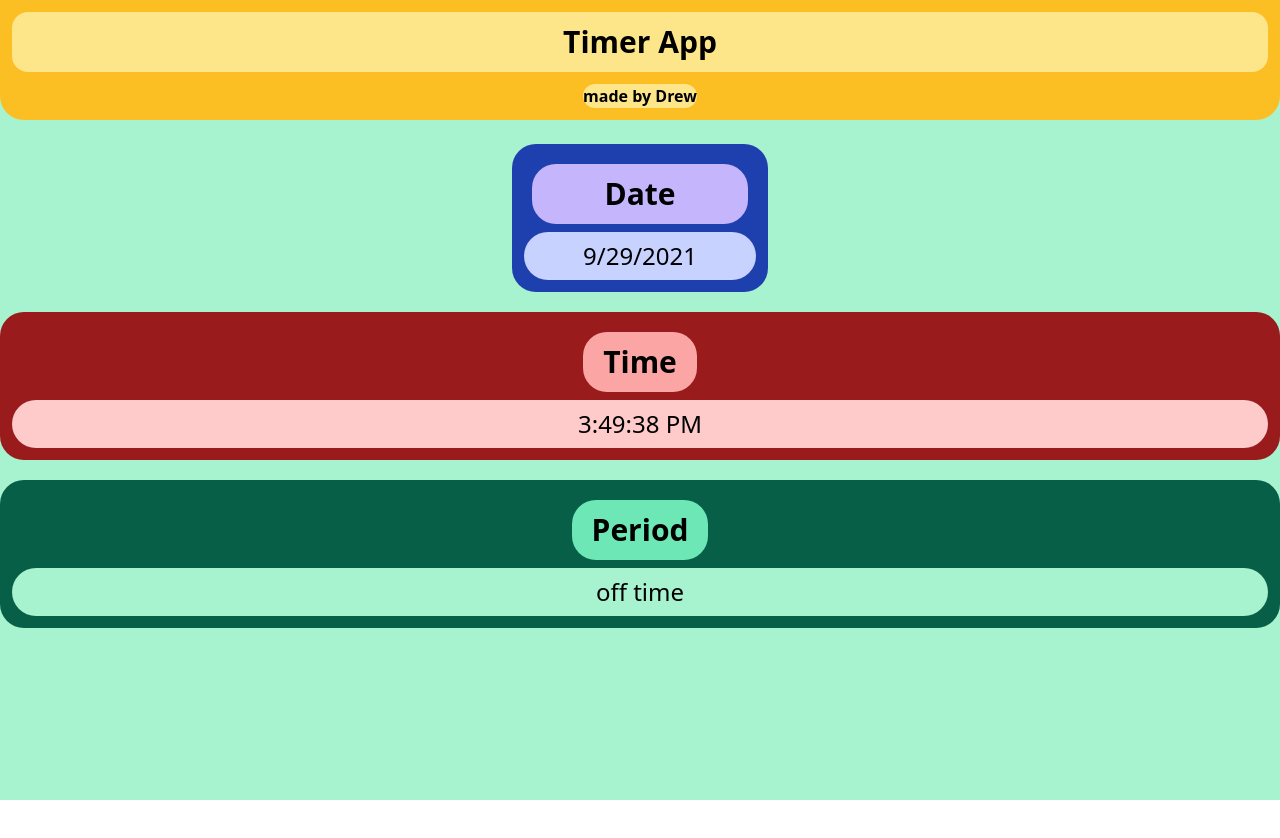
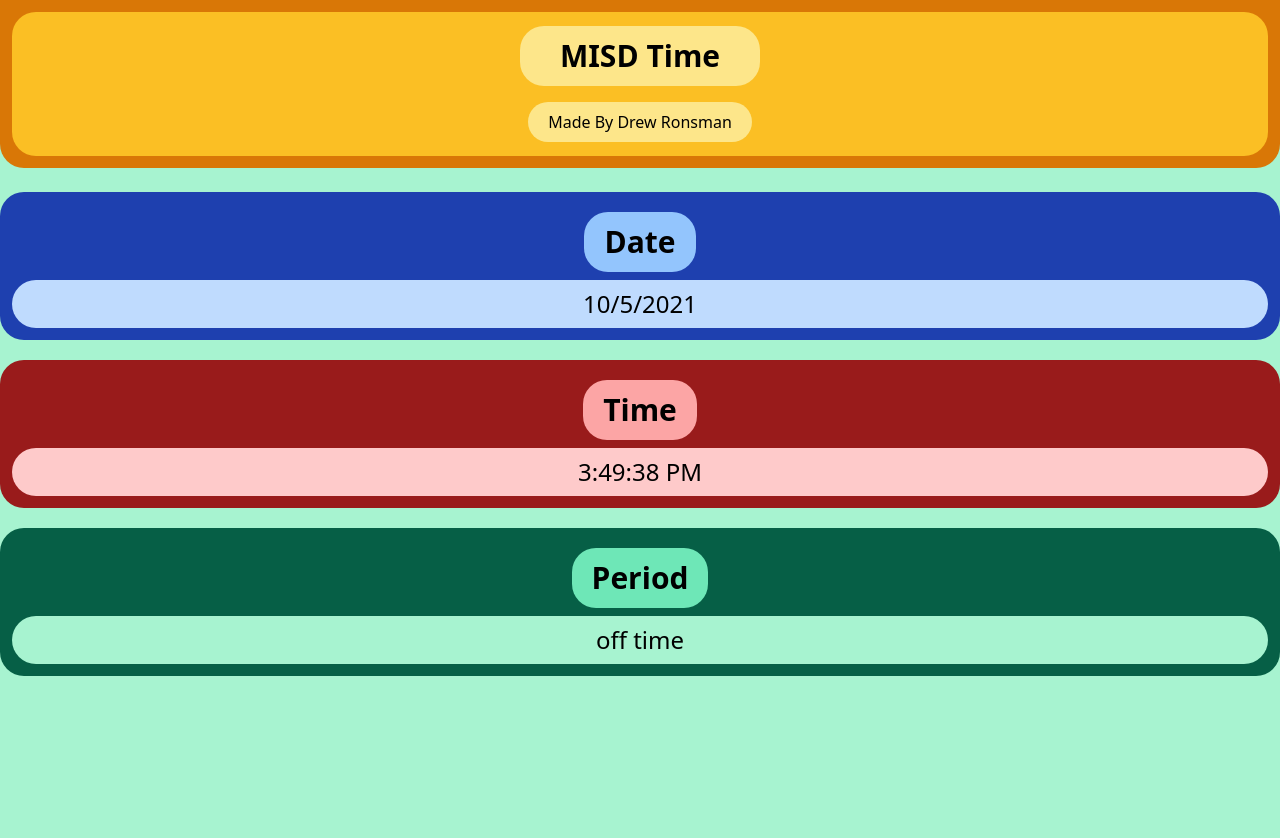
Before and after one commit to NeoPrint3D/timer, a React (Create React App) app: page / in a window 1280 px wide. Shown: the top 838 px of the page. Before the commit the page ends 800 px from the top, so only its background shows below. Built offline with nearby package versions, Linux system fonts and the light colour scheme; no server answers.

Commit message:
time left func

```diff
--- a/src/App.js
+++ b/src/App.js
@@ -5,15 +5,15 @@ import firebase from "firebase/compat";
 import { getAnalytics } from "firebase/analytics";
 
 const app = firebase.initializeApp(firebaseConfig);
-const anylitics = getAnalytics(app);
+getAnalytics(app);
 
 function App() {
   let dt = new Date();
   const [time, setTime] = useState(0);
   let [period, setPeriod] = useState(0);
-  let [size, setSize] = useState(0);
-
-  const top = "flex justify-center p-2";
+  let [timeleft, setTimeleft] = useState(0);
+  const endof=[806,857,951,1042,1207,1258,1349,1440]
+  let date = `${dt.getMonth() + 1}/${dt.getDay()}/${dt.getFullYear()}`;
 
   useEffect(() => {
     let interval = setInterval(() => {
@@ -34,6 +34,9 @@ function App() {
     }
 
     let total = t.getHours() + "" + minutes;
+
+
+
     if (total >= 720 && total <= 806) {
       setPeriod(1);
     } else if (total >= 806 && total <= 857) {
@@ -53,45 +56,49 @@ function App() {
     } else {
       setPeriod("off time");
     }
-  };
-
-const makeBigger = () => {
-  setSize(size + 10);
-  console.log(size);
-  console.log(`p-${size}`);
-};
 
 
 
 
 
-
+    if(period==0){
+      setTimeleft(endof[0]-total);
+    }
+    else{
+      setTimeleft(endof[period-1]-total);
+    }
+  };
 
   return (
-    <main className="bg-green-200 h-screen">
-      <header className="bg-yellow-400 p-3 text-center rounded-b-3xl mb-6">
-        <h1 className="text-3xl font-bold bg-yellow-200 p-3 rounded-2xl mb-3">
-          Timer App
-        </h1>
-        <div className="flex text-center justify-center ">
-          <button onclick={()=>makeBigger} className= {`flex-initial bg-yellow-200 rounded-2xl p-${size} font-bold hover:bg-red-800`}>
-            made by Drew
-          </button>
+    <main className="h-screen bg-green-200">
+      <header className="bg-yellow-600 p-3 text-center rounded-b-3xl mb-6 justify-center">
+        <div className="bg-yellow-400 p-1.5 text-center rounded-3xl justify-center">
+        <div className="flex justify-center p-2">
+          <h1 className=" text-3xl font-bold rounded-3xl px-10 p-3 bg-yellow-200  ">
+            MISD Time
+          </h1>
+        </div>
+
+        <div className="flex justify-center p-2">
+          <h1 className="rounded-3xl px-5 p-2 bg-yellow-200 font font-light">
+            Made By Drew Ronsman
+          </h1>
+        </div>
         </div>
       </header>
-      <body>
-        <div className="flex justify-center">
-          <div className="bg-blue-800 text-center p-3 x-5 rounded-3xl mb-5 w-64 ">
-            <div className=" justify-center p-2">
-              <h1 className="text-3xl text-bold rounded-3xl px-5 p-3 bg-purple-300 font-bold">
-                Date
-              </h1>
-            </div>
-            <h3 className="text-2xl text-bold bg-indigo-200 rounded-3xl p-2 font-light ">
-              {dt.getMonth()}/{dt.getDate()}/{dt.getFullYear()}
-            </h3>
+      <body className="bg-green-200 h-screen">
+
+        <div className="bg-blue-800 text-center p-3 rounded-3xl mb-5 container mx-auto">
+          <div className="flex justify-center p-2">
+            <h1 className=" text-3xl text-bold rounded-3xl px-5 p-3 bg-blue-300 font font-bold">
+              Date
+            </h1>
           </div>
+          <h3 className="text-2xl text-bold bg-blue-200 rounded-3xl p-2 font-light">
+            {date}
+          </h3>
         </div>
+
         <div className="bg-red-800 text-center p-3 rounded-3xl mb-5 container mx-auto">
           <div className="flex justify-center p-2">
             <h1 className=" text-3xl text-bold rounded-3xl px-5 p-3 bg-red-300 font font-bold">
@@ -103,13 +110,13 @@ const makeBigger = () => {
           </h3>
         </div>
 
-        <div className="bg-green-800 text-center p-3 rounded-3xl bg-transparent">
+        <div className="bg-green-800 text-center p-3 rounded-3xl mb-5 container mx-auto">
           <div className="flex justify-center p-2">
-            <h1 className="  text-3xl text-bold rounded-3xl px-5 p-3 bg-green-300 font-bold">
+            <h1 className=" text-3xl text-bold rounded-3xl px-5 p-3 bg-green-300 font font-bold">
               Period
             </h1>
           </div>
-          <h3 className="text-2xl text-bold  bg-green-200 rounded-3xl p-2 font-light">
+          <h3 className="text-2xl text-bold bg-green-200 rounded-3xl p-2 font-light">
             {period}
           </h3>
         </div>
@@ -120,9 +127,4 @@ const makeBigger = () => {
 
 
 
-
-
-
-
-
 export default App;
```
